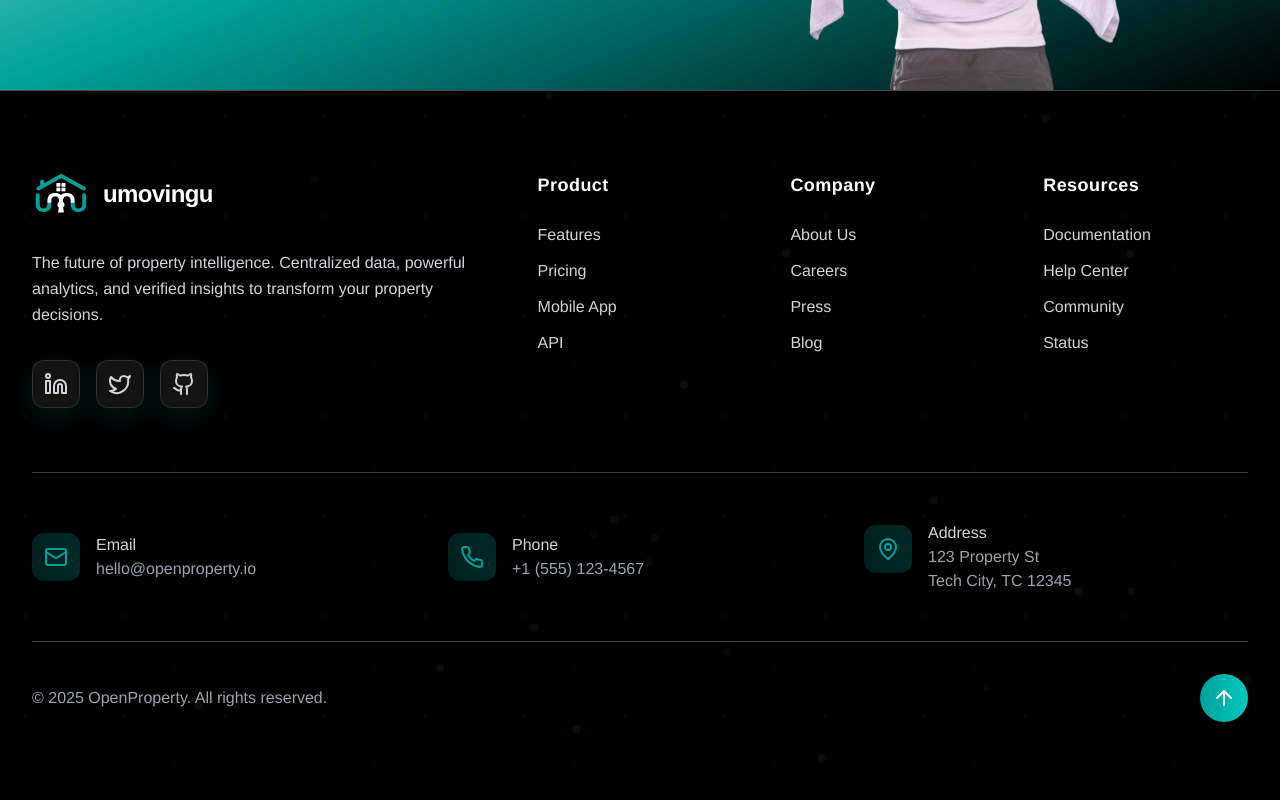
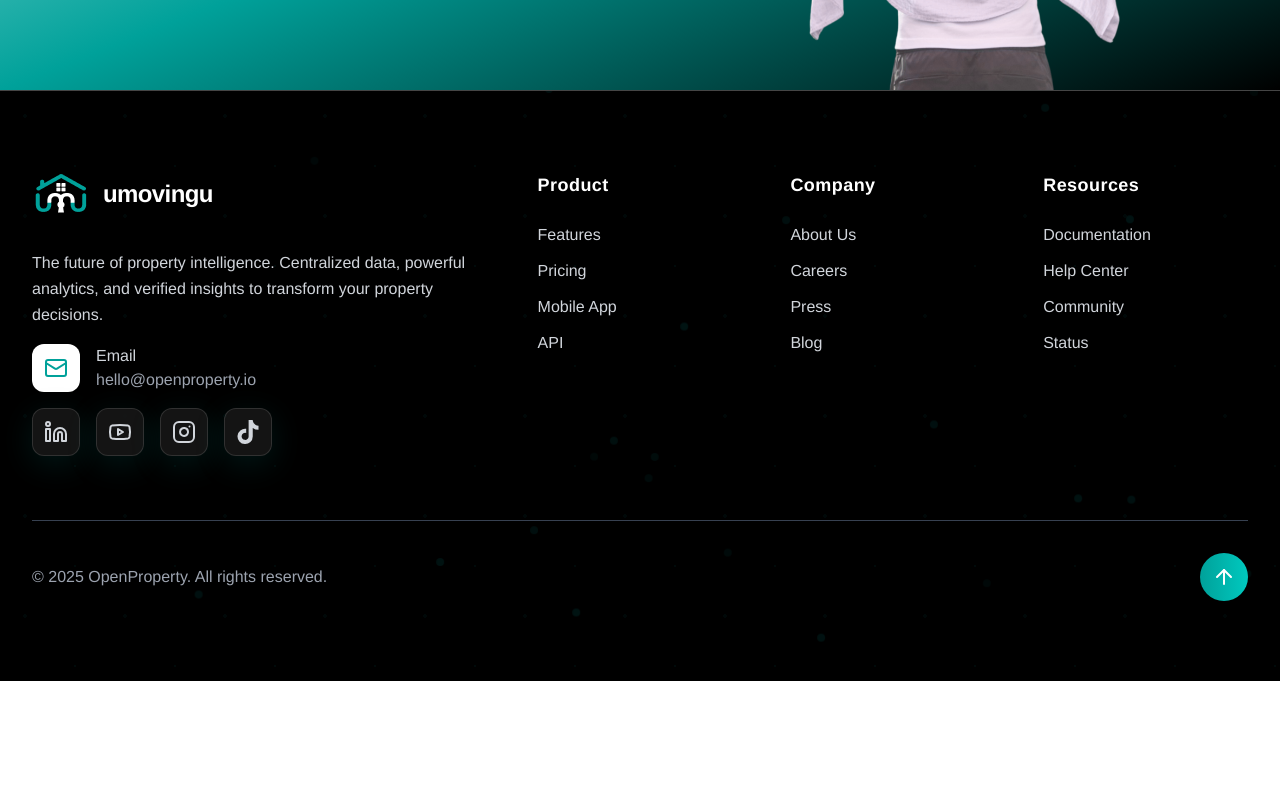
Before and after one commit to DevMysticCode/openproperty_new_website, a React (Vite) app: page /contact in a window 1280 px wide. Shown: the part 3451-4251 px from the top of the page. After the commit the page ends 4132 px from the top, so only its background shows below. Built offline with nearby package versions, Linux system fonts and the light colour scheme.

Commit message:
footer changes

```diff
--- a/package.json
+++ b/package.json
@@ -52,6 +52,7 @@
     "react-day-picker": "^8.10.1",
     "react-dom": "^18.2.0",
     "react-hook-form": "^7.53.0",
+    "react-icons": "^5.5.0",
     "react-resizable-panels": "^2.1.3",
     "react-router-dom": "^7.9.2",
     "recharts": "^2.12.7",
--- a/src/components/Footer.tsx
+++ b/src/components/Footer.tsx
@@ -8,7 +8,11 @@ import {
   Twitter,
   Github,
   ArrowUp,
+  Instagram,
+  Youtube,
+  Music,
 } from 'lucide-react'
+import { FaTiktok } from 'react-icons/fa'
 
 const footerLinks = {
   product: [
@@ -113,18 +117,32 @@ export default function Footer() {
               </span>
             </div>
 
-            <p className="text-gray-300 mb-8 max-w-lg leading-relaxed text-base font-light">
+            <p className="text-gray-300 mb-4 max-w-lg leading-relaxed text-base font-light">
               The future of property intelligence. Centralized data, powerful
               analytics, and verified insights to transform your property
               decisions.
             </p>
 
+            <motion.div
+              whileHover={{ scale: 1.02 }}
+              className="flex items-center text-gray-300 text-base group mb-4"
+            >
+              <div className="w-12 h-12 bg-gradient-to-r from-[#ffffff] to-[#ffffff] rounded-xl flex items-center justify-center mr-4 group-hover:from-[#00a19a]/40 group-hover:to-[#00c9bf]/40 transition-all duration-500">
+                <Mail className="h-6 w-6 text-[#00a19a]" />
+              </div>
+              <div>
+                <div className="font-medium">Email</div>
+                <div className="text-gray-400">hello@openproperty.io</div>
+              </div>
+            </motion.div>
+
             {/* Social Links */}
             <div className="flex space-x-4">
               {[
                 { icon: Linkedin, href: '#linkedin' },
-                { icon: Twitter, href: '#twitter' },
-                { icon: Github, href: '#github' },
+                { icon: Youtube, href: '#youtube' },
+                { icon: Instagram, href: '#instagram' },
+                { icon: FaTiktok, href: '#tiktok' },
               ].map((social, index) => (
                 <motion.a
                   key={index}
@@ -173,59 +191,6 @@ export default function Footer() {
             ))}
         </div>
 
-        {/* Contact Section */}
-        <motion.div
-          initial={{ opacity: 0, y: 80 }}
-          animate={isInView ? { opacity: 1, y: 0 } : {}}
-          transition={{ duration: 1.2, delay: 0.8, ease: [0.23, 1, 0.32, 1] }}
-          className="border-t border-gray-700 pt-12 mb-12"
-        >
-          <div className="grid grid-cols-1 md:grid-cols-3 gap-8">
-            <motion.div
-              whileHover={{ scale: 1.02 }}
-              className="flex items-center text-gray-300 text-base group"
-            >
-              <div className="w-12 h-12 bg-gradient-to-r from-[#00a19a]/20 to-[#00c9bf]/20 rounded-xl flex items-center justify-center mr-4 group-hover:from-[#00a19a]/40 group-hover:to-[#00c9bf]/40 transition-all duration-500">
-                <Mail className="h-6 w-6 text-[#00a19a]" />
-              </div>
-              <div>
-                <div className="font-medium">Email</div>
-                <div className="text-gray-400">hello@openproperty.io</div>
-              </div>
-            </motion.div>
-
-            <motion.div
-              whileHover={{ scale: 1.02 }}
-              className="flex items-center text-gray-300 text-base group"
-            >
-              <div className="w-12 h-12 bg-gradient-to-r from-[#00a19a]/20 to-[#00c9bf]/20 rounded-xl flex items-center justify-center mr-4 group-hover:from-[#00a19a]/40 group-hover:to-[#00c9bf]/40 transition-all duration-500">
-                <Phone className="h-6 w-6 text-[#00a19a]" />
-              </div>
-              <div>
-                <div className="font-medium">Phone</div>
-                <div className="text-gray-400">+1 (555) 123-4567</div>
-              </div>
-            </motion.div>
-
-            <motion.div
-              whileHover={{ scale: 1.02 }}
-              className="flex items-start text-gray-300 text-base group"
-            >
-              <div className="w-12 h-12 bg-gradient-to-r from-[#00a19a]/20 to-[#00c9bf]/20 rounded-xl flex items-center justify-center mr-4 mt-1 group-hover:from-[#00a19a]/40 group-hover:to-[#00c9bf]/40 transition-all duration-500">
-                <MapPin className="h-6 w-6 text-[#00a19a]" />
-              </div>
-              <div>
-                <div className="font-medium">Address</div>
-                <div className="text-gray-400">
-                  123 Property St
-                  <br />
-                  Tech City, TC 12345
-                </div>
-              </div>
-            </motion.div>
-          </div>
-        </motion.div>
-
         {/* Bottom Bar */}
         <motion.div
           initial={{ opacity: 0 }}
--- a/src/components/ProductPage.tsx
+++ b/src/components/ProductPage.tsx
@@ -28,10 +28,10 @@ const features = [
     tab: 'Your home`s, second home',
     title: 'The home for your home.',
     highlights: [
-      'Get your home transaction-ready upfront',
-      'Keep every property document safely in one place',
-      'Clear, visual guide showing every step needed to get sale-ready',
-      'Monitor your progress across the platform',
+      'Get your home transaction-ready upfront.',
+      'Keep every property document safely in one place.',
+      'Clear, visual guide showing every step needed to get sale-ready.',
+      'Monitor your progress across the platform.',
       'Invite your partner or cohabitant to contribute, upload documents, and complete key steps with you.',
     ],
     gradient: 'from-[#00A19A] to-[#00c9bf]',
@@ -42,10 +42,10 @@ const features = [
     tab: 'Move smarter, not harder',
     title: 'Smarter Moves.',
     highlights: [
-      'Bite-sized videos and guides built seamlessly into your journey',
+      'Bite-sized videos and guides built seamlessly into your journey.',
       'Expert-curated content for those who want to go deeper.',
-      'Help videos, tips, and info boxes placed right where you need them',
-      'AI tools to verify documents, flag missing steps and answer your questions',
+      'Help videos, tips, and info boxes placed right where you need them.',
+      'AI tools to verify documents, flag missing steps and answer your questions.',
       'Smart notifications that keep your tasks on track and you moving forward.',
     ],
     gradient: 'from-[#008a85] to-[#00A19A]',
@@ -56,10 +56,10 @@ const features = [
     tab: 'Clear and connected',
     title: 'Always in sync.',
     highlights: [
-      'Communication between all parties flows seamlessly with everyone being updated at the same time and no one being kept in the dark',
-      'Push notifications and chain visibility and open data sharing replaces current hidden process',
-      'Secure communication channels built into one app',
-      'Live progress tracker (like parcel tracking but for your home)',
+      'Communication between all parties flows seamlessly with everyone being updated at the same time and no one being kept in the dark.',
+      'Push notifications and chain visibility and open data sharing replaces current hidden process.',
+      'Secure communication channels built into one app.',
+      'Live progress tracker (like parcel tracking but for your home).',
     ],
     gradient: 'from-[#00c4b8] to-[#00e6d6]',
     image: '/products/TransparentTransactions.png',
@@ -71,7 +71,7 @@ const features = [
     highlights: [
       'Your move is mapped to your unique circumstances, so the app feels personal to you at every step.',
       'Like and favourite the homes you love, and UMU will suggest others you might like based on your activity.',
-      'Recommended videos and guides appear in your feed based on where you are in the process and what you’ve interacted with',
+      'Recommended videos and guides appear in your feed based on where you are in the process and what you’ve interacted with.',
       'Get personalised tips, reminders, and recommendations that match your timeline and goals.',
     ],
     gradient: 'from-[#00A19A] to-[#007a75]',
@@ -80,7 +80,7 @@ const features = [
   {
     icon: BookOpen,
     tab: 'A move that gives back',
-    title: 'Earm whilst you move.',
+    title: 'Earn while you move.',
     subtitle: 'Earn whilst you move.',
     highlights: [
       'Reward users for getting sale ready upfront.',
```
Also changed, not shown: 1 other file (tests, documents, lock files or other folders).
